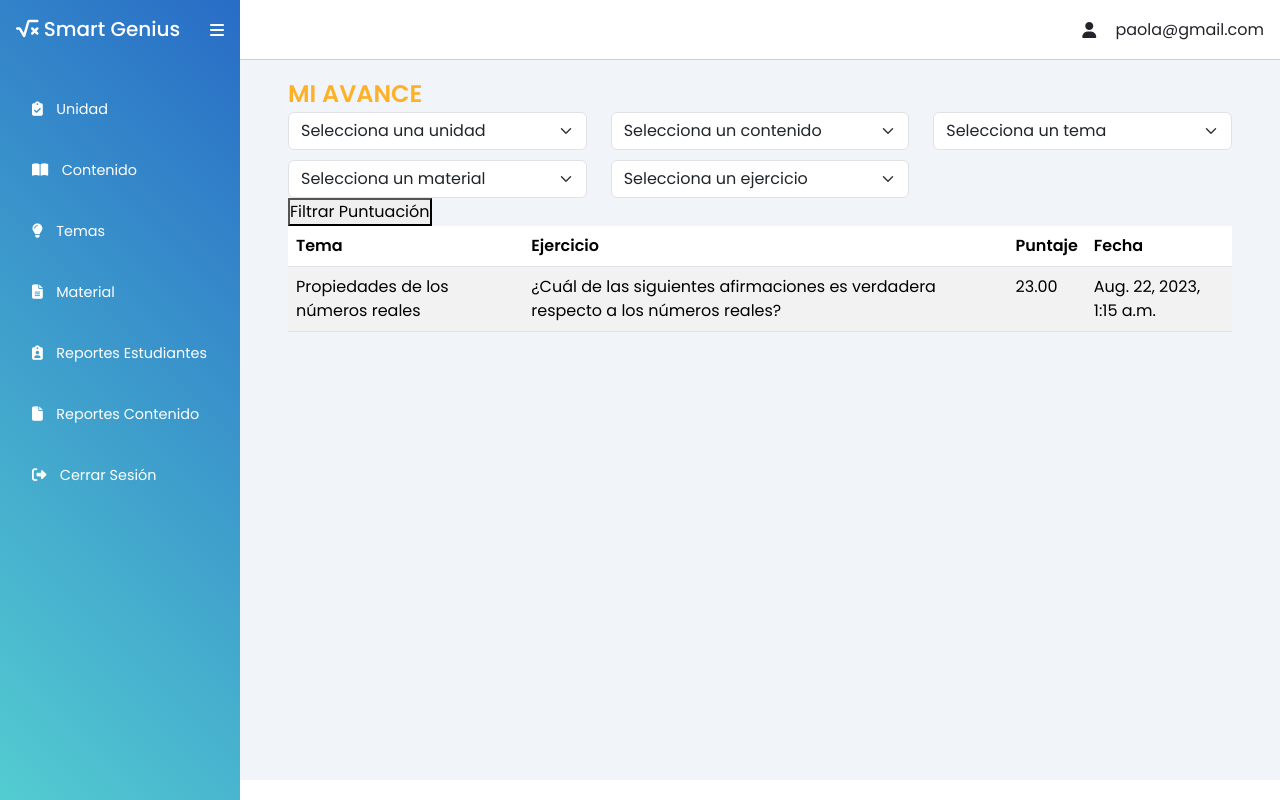
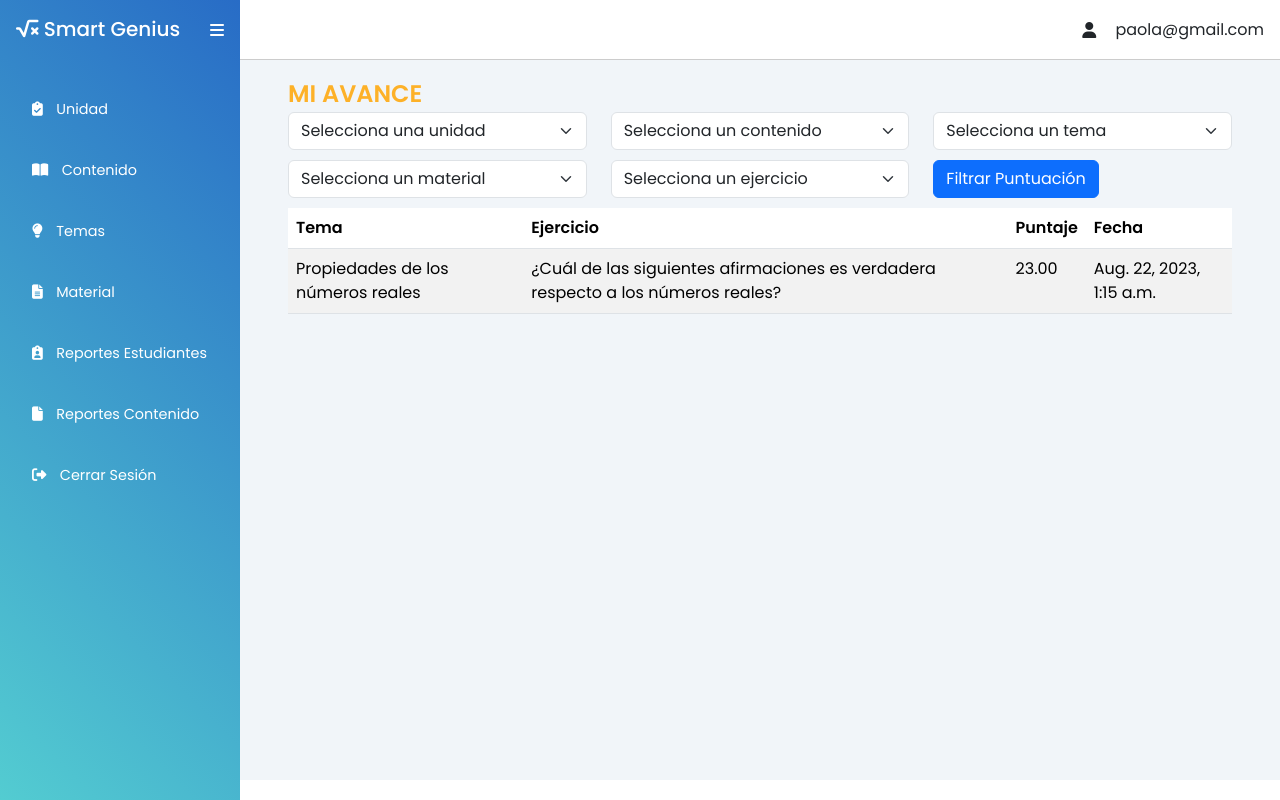
Before and after one commit to dennissezambrano2017/smart-genius, a Django app: page /avance_alumno/ in a window 1280 px wide. Run offline with Django 4.2, Linux system fonts and the light colour scheme; a user stored in the database is signed in; data comes from the database, SQL or seed files in the repository; some libraries are stand-ins or nearby versions.

Commit message:
Update avance_alumno.html

```diff
--- a/tasks/templates/avance_alumno.html
+++ b/tasks/templates/avance_alumno.html
@@ -24,7 +24,7 @@
                 <option selected>Selecciona un tema</option>
             </select>
         </div>
-        <div class="col-md-4">
+        <div class="col-md-4" style="margin-bottom: 10px;">
             <select id="material-select" class="form-select" aria-label="Material select" onchange="cargarEjercicios()">
                 <option selected>Selecciona un material</option>
             </select>
@@ -34,10 +34,11 @@
                 <option selected>Selecciona un ejercicio</option>
             </select>
         </div>
+        <div class="col-md-4">
+            <button type="button" class="btn btn-primary" onclick="filtrarPuntuacion()">Filtrar Puntuación</button>
+        </div>
     </div>
-    <div class="col-md-3">
-        <button type="button" onclick="filtrarPuntuacion()">Filtrar Puntuación</button>
-    </div>
+
 
 
 
```
